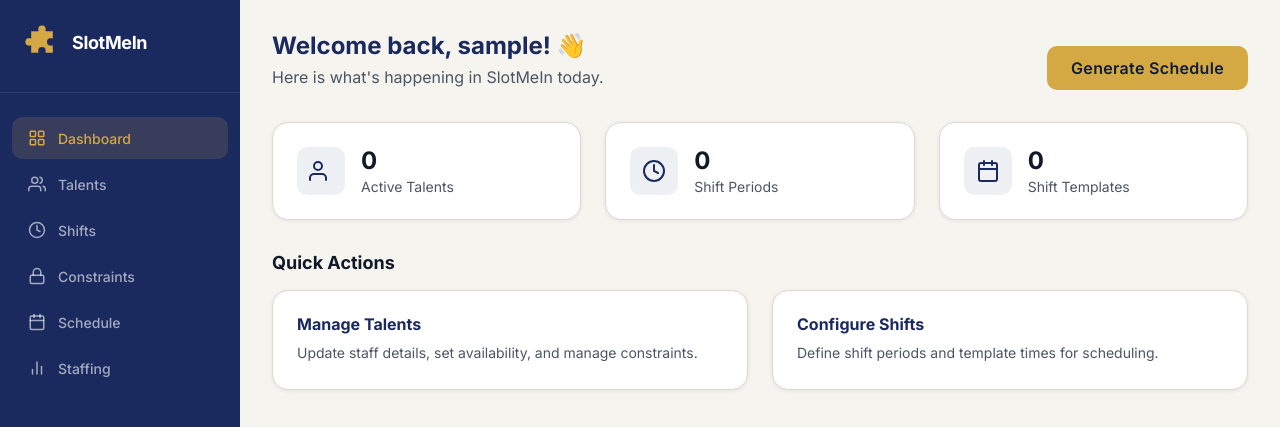
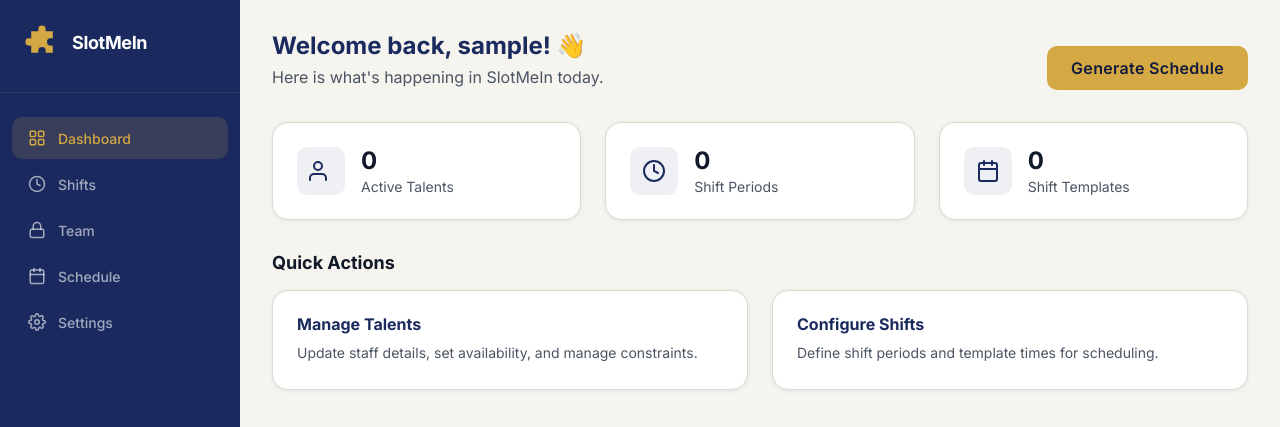
Before and after one commit to Imani-Maua/SlotMeIn-Client, a React (Vite) app: page /dashboard in a window 1280 px wide. Shown: the top 427 px of the page. Built offline with nearby package versions, Linux system fonts and the light colour scheme; no server answers; sample sign-in values are in the browser's storage.

Commit message:
feat: update sidebar nav — remove Talents, add Settings

```diff
--- a/src/components/Layout/Sidebar.jsx
+++ b/src/components/Layout/Sidebar.jsx
@@ -17,18 +17,6 @@
         ),
     },
     {
-        to: '/talents',
-        label: 'Talents',
-        icon: (
-            <svg viewBox="0 0 24 24" fill="none" stroke="currentColor" strokeWidth="2" strokeLinecap="round" strokeLinejoin="round">
-                <path d="M17 21v-2a4 4 0 0 0-4-4H5a4 4 0 0 0-4 4v2" />
-                <circle cx="9" cy="7" r="4" />
-                <path d="M23 21v-2a4 4 0 0 0-3-3.87" />
-                <path d="M16 3.13a4 4 0 0 1 0 7.75" />
-            </svg>
-        ),
-    },
-    {
         to: '/shifts',
         label: 'Shifts',
         icon: (
@@ -40,7 +28,7 @@
     },
     {
         to: '/constraints',
-        label: 'Constraints',
+        label: 'Team',
         icon: (
             <svg viewBox="0 0 24 24" fill="none" stroke="currentColor" strokeWidth="2" strokeLinecap="round" strokeLinejoin="round">
                 <rect x="3" y="11" width="18" height="11" rx="2" ry="2" />
@@ -61,13 +49,12 @@
         ),
     },
     {
-        to: '/staffing',
-        label: 'Staffing',
+        to: '/settings',
+        label: 'Settings',
         icon: (
             <svg viewBox="0 0 24 24" fill="none" stroke="currentColor" strokeWidth="2" strokeLinecap="round" strokeLinejoin="round">
-                <line x1="18" y1="20" x2="18" y2="10" />
-                <line x1="12" y1="20" x2="12" y2="4" />
-                <line x1="6" y1="20" x2="6" y2="14" />
+                <circle cx="12" cy="12" r="3" />
+                <path d="M19.4 15a1.65 1.65 0 0 0 .33 1.82l.06.06a2 2 0 0 1-2.83 2.83l-.06-.06a1.65 1.65 0 0 0-1.82-.33 1.65 1.65 0 0 0-1 1.51V21a2 2 0 0 1-4 0v-.09A1.65 1.65 0 0 0 9 19.4a1.65 1.65 0 0 0-1.82.33l-.06.06a2 2 0 0 1-2.83-2.83l.06-.06A1.65 1.65 0 0 0 4.68 15a1.65 1.65 0 0 0-1.51-1H3a2 2 0 0 1 0-4h.09A1.65 1.65 0 0 0 4.6 9a1.65 1.65 0 0 0-.33-1.82l-.06-.06a2 2 0 0 1 2.83-2.83l.06.06A1.65 1.65 0 0 0 9 4.68a1.65 1.65 0 0 0 1-1.51V3a2 2 0 0 1 4 0v.09a1.65 1.65 0 0 0 1 1.51 1.65 1.65 0 0 0 1.82-.33l.06-.06a2 2 0 0 1 2.83 2.83l-.06.06A1.65 1.65 0 0 0 19.4 9a1.65 1.65 0 0 0 1.51 1H21a2 2 0 0 1 0 4h-.09a1.65 1.65 0 0 0-1.51 1z" />
             </svg>
         ),
     },
```
